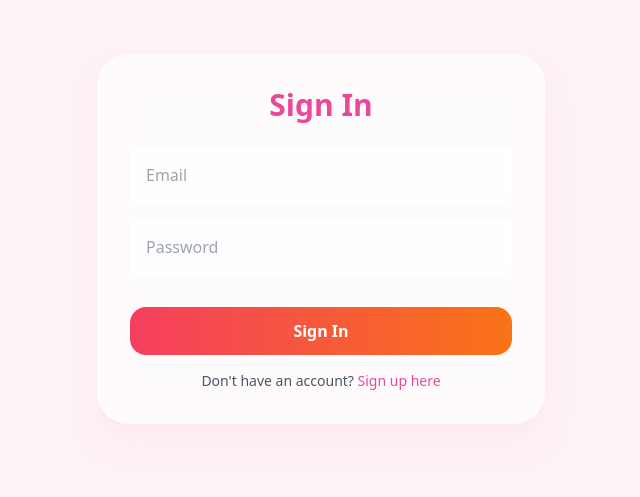
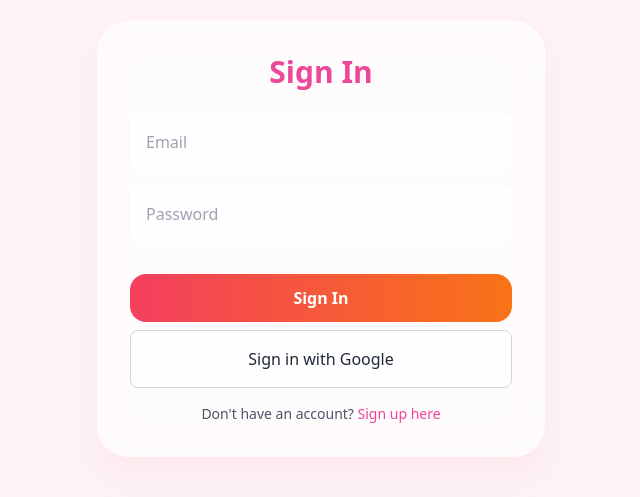
Before and after one commit to Asermajeedsh/AttentionApp, a Next.js app: page /signin in a window 1280 px wide. Shown: the part 161-658 px from the top of the page, without its empty margins (319-959 px from the left). Built offline with nearby package versions, Linux system fonts and the light colour scheme; no server answers.

Commit message:
Add Google sign-in button to sign-in page

```diff
--- a/app/signin/page.tsx
+++ b/app/signin/page.tsx
@@ -31,6 +31,26 @@ export default function SignIn() {
     setIsSubmitting(false);
   }
 
+  async function handleGoogleSignIn() {
+    if (!supabase) {
+      setError('Supabase is not configured. Add a valid URL and anon key to continue.');
+      return;
+    }
+
+    setError(null);
+
+    const { error } = await supabase.auth.signInWithOAuth({
+      provider: 'google',
+      options: {
+        redirectTo: `${window.location.origin}/auth/callback`
+      }
+    });
+
+    if (error) {
+      setError(error.message);
+    }
+  }
+
   return (
     <div className="min-h-screen bg-pink-50 text-gray-800 font-sans p-4 flex flex-col items-center justify-center bg-cover bg-center" style={{backgroundImage: "url('/bg.jpg')"}}>
       <div className="w-full max-w-md glass-card p-8">
@@ -61,6 +81,12 @@ export default function SignIn() {
         >
           {isSubmitting ? 'Signing In...' : 'Sign In'}
         </button>
+        <button
+          onClick={handleGoogleSignIn}
+          className="w-full mt-2 bg-white/80 text-gray-800 border border-gray-300 rounded-lg p-4 hover:bg-white/90 focus:ring-2 focus:ring-pink-400 focus:outline-none"
+        >
+          Sign in with Google
+        </button>
         <p className="mt-4 text-center text-sm text-gray-600">
           Don&apos;t have an account?{' '}
           <a href="/signup" className="text-pink-500 hover:text-pink-600 font-medium">
```
